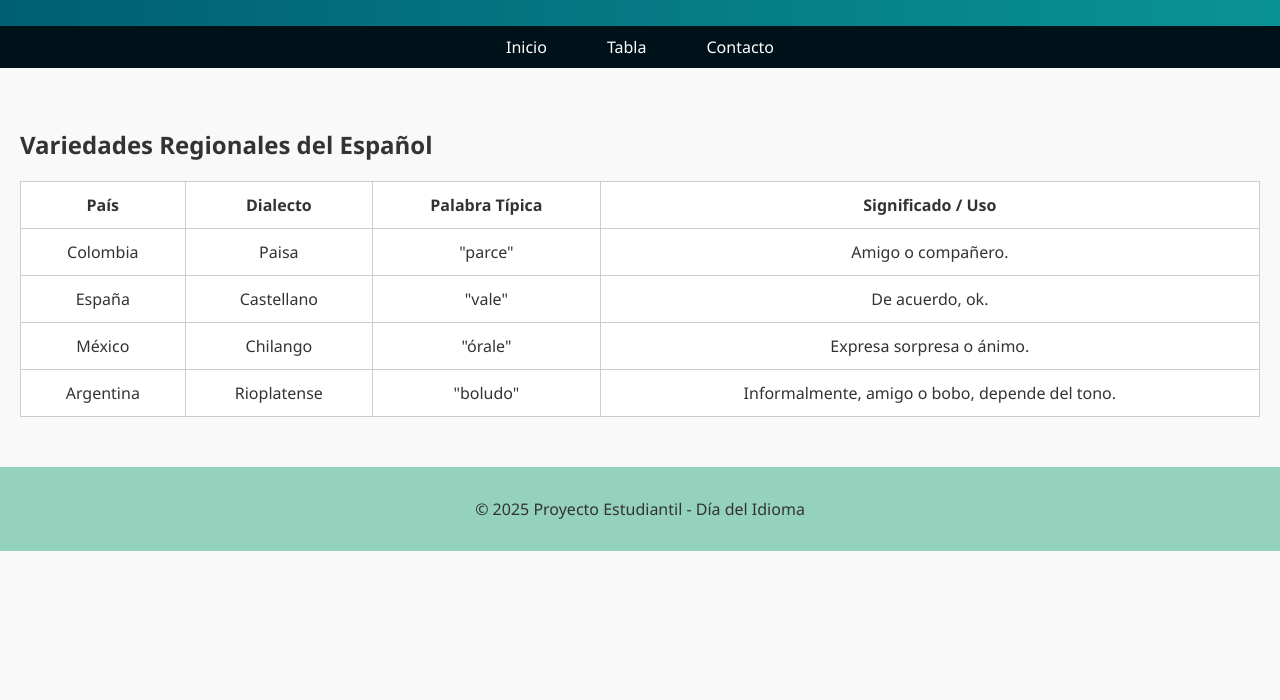
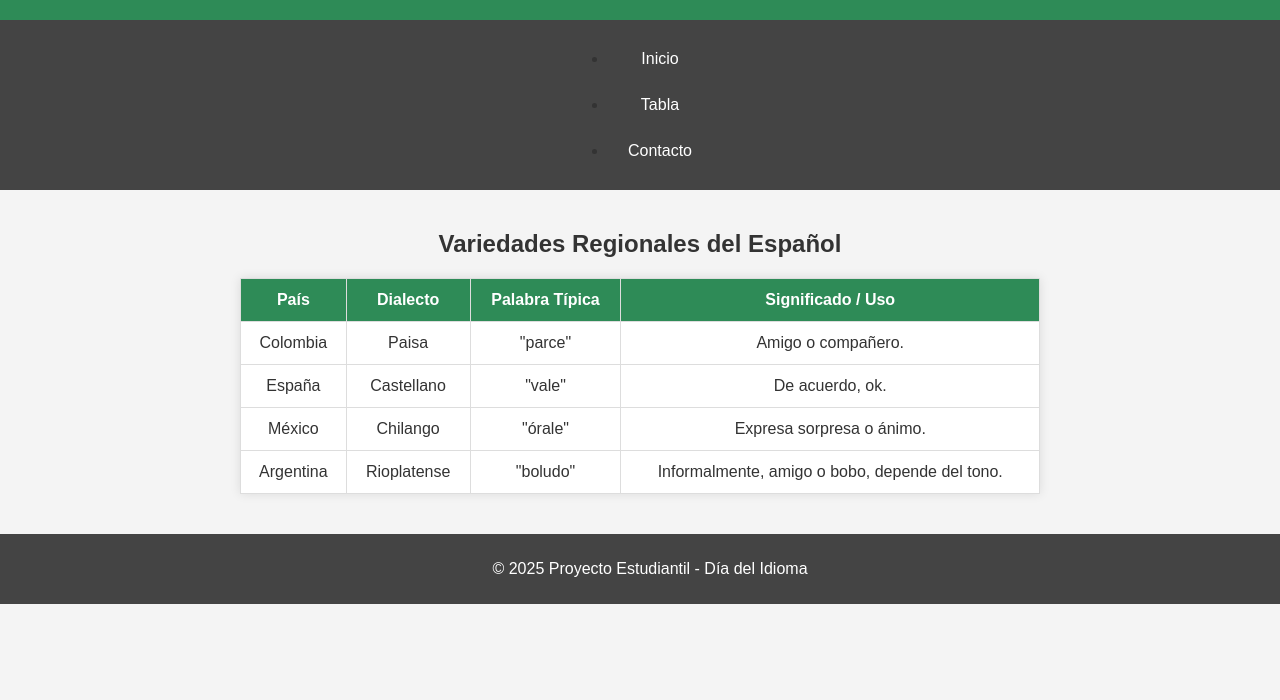
Before and after one commit to angelbull/DiaDelIdioma, a plain HTML site: page Tabla.html in a window 1280 px wide. Shown: the part 100-800 px from the top of the page. Drawn offline with Linux system fonts and the light colour scheme.

Commit message:
Update styles.css

```diff
--- a/css/styles.css
+++ b/css/styles.css
@@ -1,124 +1,108 @@
-/* styles.css */
-.tabla-responsive {
-    overflow-x: auto;
-    -webkit-overflow-scrolling: touch;
-    margin-top: 20px;
-}
+/* styles.css - Estilos generales para una página web */
 
-.table-container {
-    width: 100%;
-    overflow-x: auto;
-}
-
-table {
-    min-width: 600px;
-    width: 100%;
-    border-collapse: collapse;
-}
-
+/* Estilo general del cuerpo */
 body {
-    font-family: 'Segoe UI', Tahoma, Geneva, Verdana, sans-serif;
     margin: 0;
     padding: 0;
-    background-color: #f9f9f9;
+    font-family: Arial, sans-serif;
+    background-color: #f4f4f4;
     color: #333;
 }
 
+/* Encabezado */
 header {
-    background: linear-gradient(to right, #005f73, #0a9396);
+    background-color: #2e8b57; /* verde */
     color: white;
+    padding: 20px 0;
+    text-align: center;
+}
+
+/* Navegación */
+nav {
+    background-color: #444; /* gris oscuro */
+    overflow: hidden;
+    display: flex;
+    justify-content: center;
+}
+
+nav a {
+    display: block;
+    color: white;
+    text-align: center;
+    padding: 14px 20px;
+    text-decoration: none;
+    transition: background-color 0.3s;
+}
+
+nav a:hover {
+    background-color: #2e8b57;
+}
+
+/* Contenido principal */
+main {
     padding: 20px;
     text-align: center;
 }
 
-nav {
-    background-color: #001219;
-}
-
-nav ul {
-    list-style: none;
-    margin: 0;
-    padding: 0;
-    display: flex;
-    justify-content: center;
-    flex-wrap: wrap;
-}
-
-nav ul li {
-    margin: 0 15px;
-}
-
-nav ul li a {
-    color: white;
-    text-decoration: none;
-    padding: 10px 15px;
-    display: block;
-}
-
-nav ul li a:hover {
-    background-color: #005f73;
-    border-radius: 5px;
-}
-
-main {
-    padding: 20px;
-}
-
-.tabla-responsive {
-    overflow-x: auto;
-    margin-top: 20px;
-}
-
+/* Tablas */
 table {
-    width: 100%;
+    margin: 20px auto;
     border-collapse: collapse;
-}
-
-table, th, td {
-    border: 1px solid #ccc;
+    width: 90%;
+    max-width: 800px;
+    background-color: white;
+    box-shadow: 0 0 10px rgba(0,0,0,0.1);
 }
 
 th, td {
     padding: 12px;
+    border: 1px solid #ddd;
     text-align: center;
-    background-color: #fff;
 }
 
+th {
+    background-color: #2e8b57;
+    color: white;
+}
+
+/* Botón */
 button {
-    background-color: #0a9396;
+    background-color: #2e8b57;
     color: white;
     border: none;
     padding: 10px 20px;
+    font-size: 16px;
     cursor: pointer;
     border-radius: 5px;
-    margin-top: 10px;
-    transition: 0.3s;
+    transition: background-color 0.3s;
 }
 
 button:hover {
-    background-color: #005f73;
+    background-color: #246b45;
 }
 
-input {
-    padding: 8px;
-    margin: 8px 0;
+/* Pie de página */
+footer {
+    background-color: #444;
+    color: white;
+    text-align: center;
+    padding: 10px;
+    position: relative;
+    bottom: 0;
     width: 100%;
-    max-width: 400px;
-    box-sizing: border-box;
 }
 
-form {
-    max-width: 600px;
-    margin: auto;
+/* Responsive */
+@media (max-width: 768px) {
+    nav {
+        flex-direction: column;
+    }
+
+    nav a {
+        padding: 10px;
+    }
+
+    table, th, td {
+        font-size: 14px;
+    }
 }
-
-body.fondo-alterno {
-    background-color: #e9f5db;
-}
-
-footer {
-    background-color: #94d2bd;
-    text-align: center;
-    padding: 15px;
-    margin-top: 30px;
-}
```
